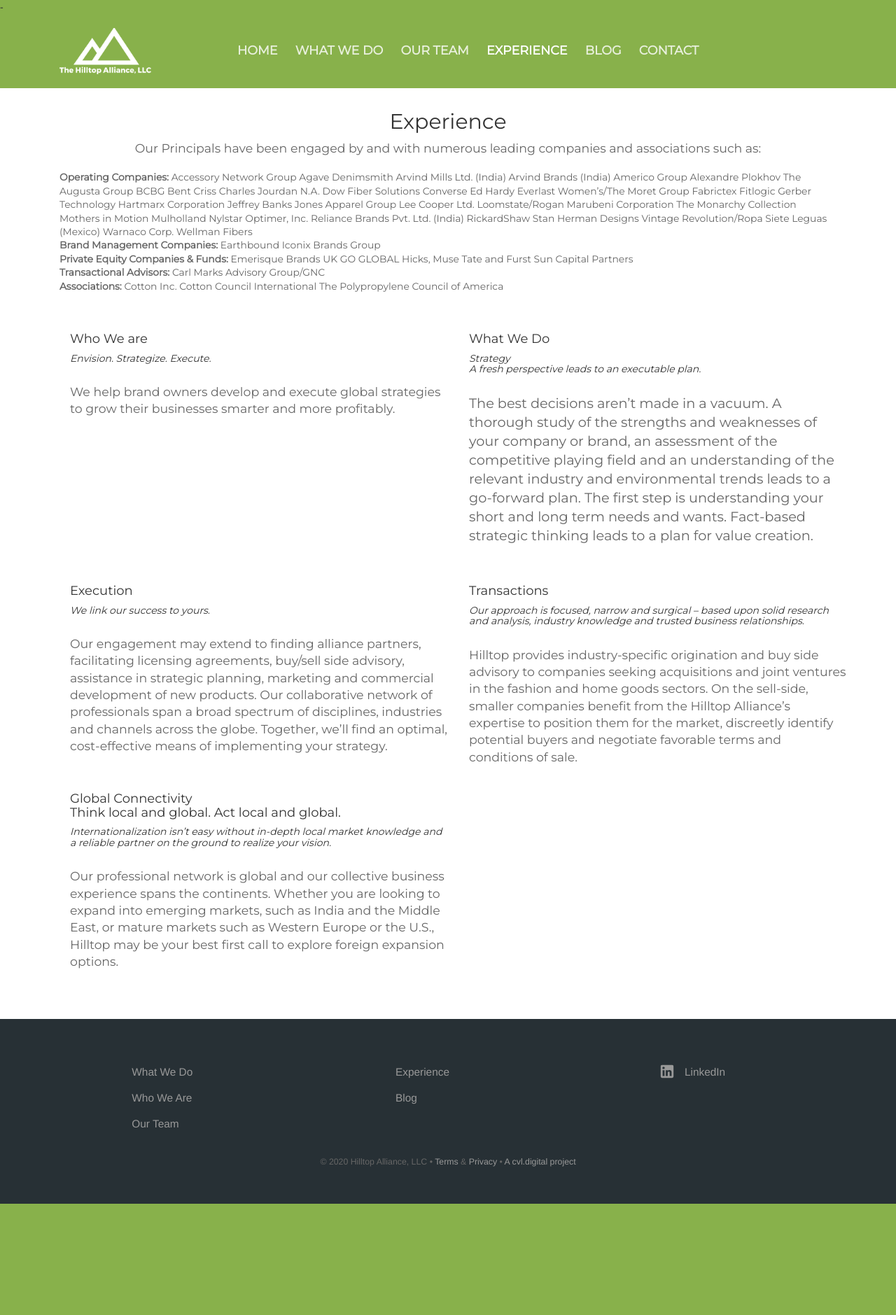
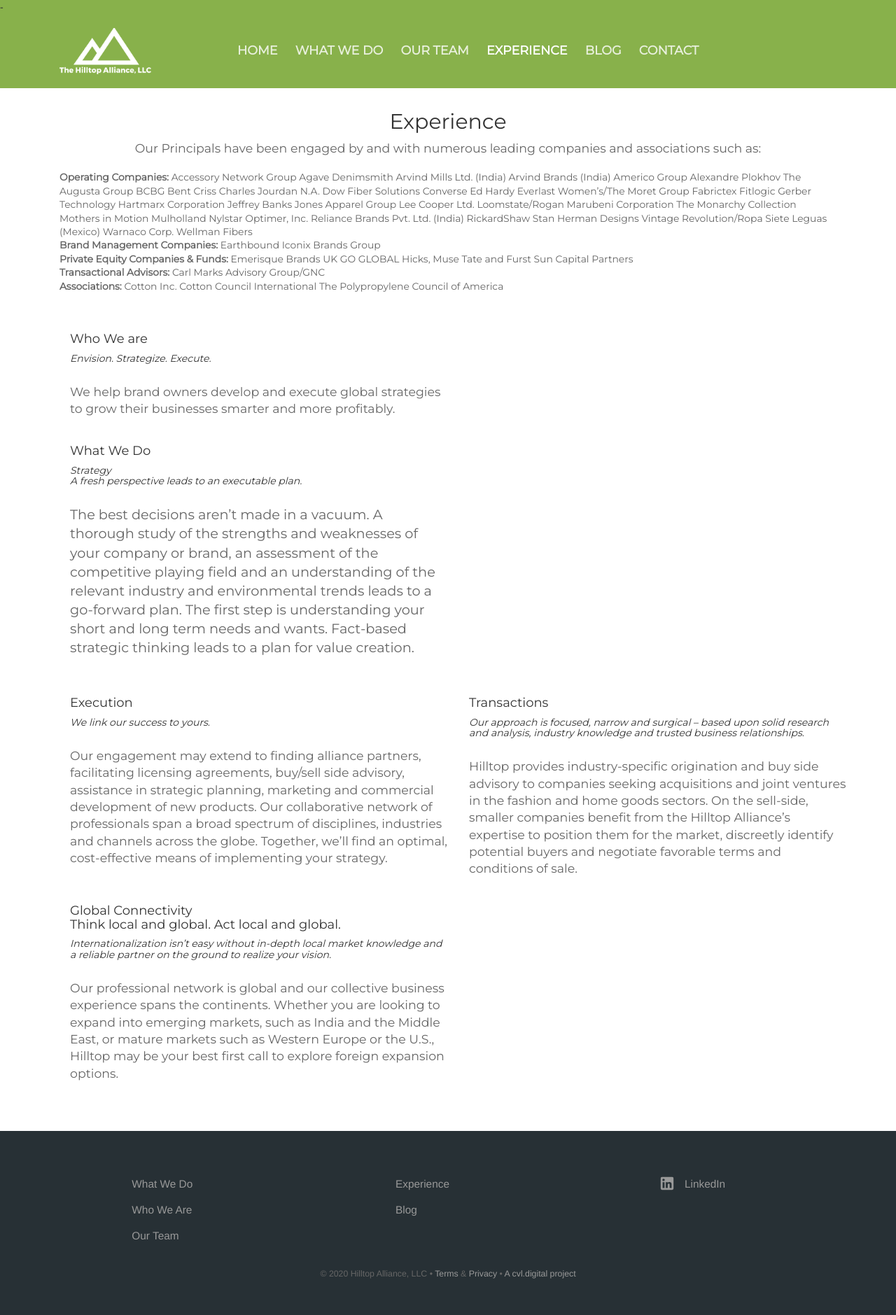
Before and after one commit to Freelance-Repos/Hilltop-Alliance, a Jekyll site: the page built from clients.html, in a window 1280 px wide. Shown: the whole page at 70% size. Built offline with Jekyll 4.4.1, drawn with Linux system fonts in a browser that asks for light colours; before the commit the page ends 1720 px from its top, so only the background shows below that.

Commit message:
Update clients.html

```diff
--- a/clients.html
+++ b/clients.html
@@ -86,10 +86,15 @@ We help brand owners develop and execute global strategies to grow their busines
 <p class="editable">
 
 </p>
+</div>
+</div>
+</div>
 <br>
 
+         <div class="container">
+            <div class="row">
 
-            </div>
+            <!-- </div> -->
             <div class="col-sm-6">
                <h4 class="text-left editable">
                	What We Do
```
